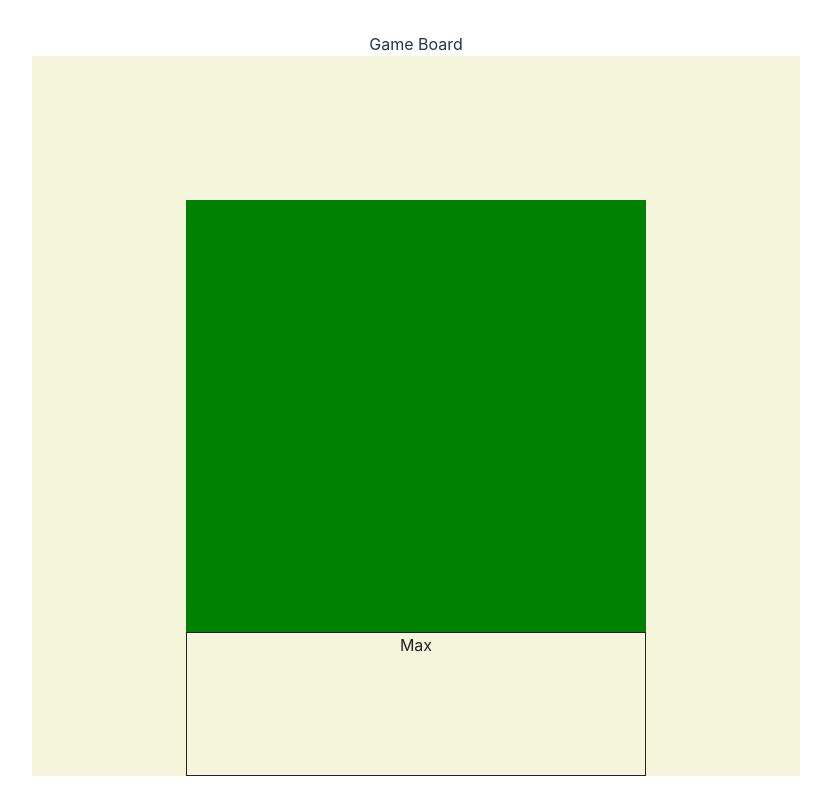
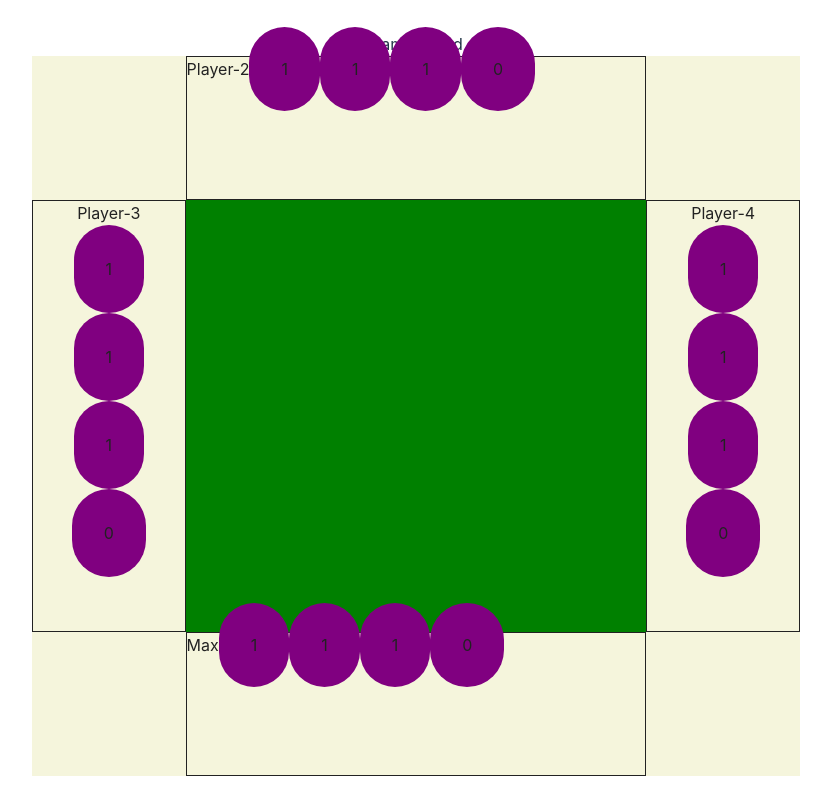
Before and after one commit to Maximillini/skulls_v2, a React (Vite) app: page / in a window 1280 px wide. Shown: the whole page, without its empty margins (224-1055 px from the left). Built offline with nearby package versions, Linux system fonts and the light colour scheme.

Commit message:
Add Player component and styling, add fake players with static data

```diff
--- a/src/components/GameBoard/index.tsx
+++ b/src/components/GameBoard/index.tsx
@@ -7,7 +7,23 @@ export const GameBoard = () => {
   return (
     <div className="game-board">
       <div className="table"></div>
-      <div className="player-1">{players[1].name}</div>
+      <PlayerArea player={players[1]} />
+      <PlayerArea player={players[2]} />
+      <PlayerArea player={players[3]} />
+      <PlayerArea player={players[4]} />
     </div>
   )
 }
+
+const PlayerArea = ({ player }: { player: Player }) => {
+  return (
+    <div className={`player player-${player.id}`}>
+        {player.name}
+        <div className="hand">
+          {player.hand.map((card) => (
+            <span className="card">{card}</span>
+          ))}
+        </div>
+      </div>
+  )
+}
--- a/src/components/GameBoard/styles.scss
+++ b/src/components/GameBoard/styles.scss
@@ -15,8 +15,37 @@
     grid-area: table;
   }
 
-  .player-1 {
+  .player {
     border: 1px solid #222;
-    grid-area: player1;
+    display: flex;
+    .hand {
+      .card {
+        background: purple;
+        border-radius: 50px;
+      }
+    }
+
+    &.player-1 {
+      grid-area: player1;
+    }
+    &.player-2 {
+      grid-area: player2;
+    }
+    &.player-3,
+    &.player-4 {
+      display: flex;
+      flex-direction: column;
+      grid-area: player3;
+      .hand {
+        display: flex;
+        flex: 0 0 40%;
+        flex-direction: column;
+        align-items: center;
+      }
+    }
+    &.player-4 {
+      grid-area: player4;
+    }
+
   }
 }
--- a/src/stores/useGameStore.tsx
+++ b/src/stores/useGameStore.tsx
@@ -2,7 +2,7 @@ import { create } from 'zustand'
 
 const PHASES = ['opening', 'placing', 'betting', 'flipping']
 
-type Player = {
+export type Player = {
   id: number,
   name: string,
   hand: number[],
@@ -30,9 +30,16 @@ const fakePlayer: Player = {
   challengesWon: 0
 }
 
+const stubPlayers = {
+  1: fakePlayer,
+  2: {...fakePlayer, id: 2, name: 'Player-2'},
+  3: {...fakePlayer, id: 3, name: 'Player-3'},
+  4: {...fakePlayer, id: 4, name: 'Player-4'},
+}
+
 export const useGameStore = create<GameState>((set, get) => ({
   running: false,
-  players: { [fakePlayer.id]: fakePlayer },
+  players: stubPlayers,
   playerCount: () => Object.values(get().players).length,
   playerTurn: () => Object.values(get().players)[0],
   phases: PHASES,
```
